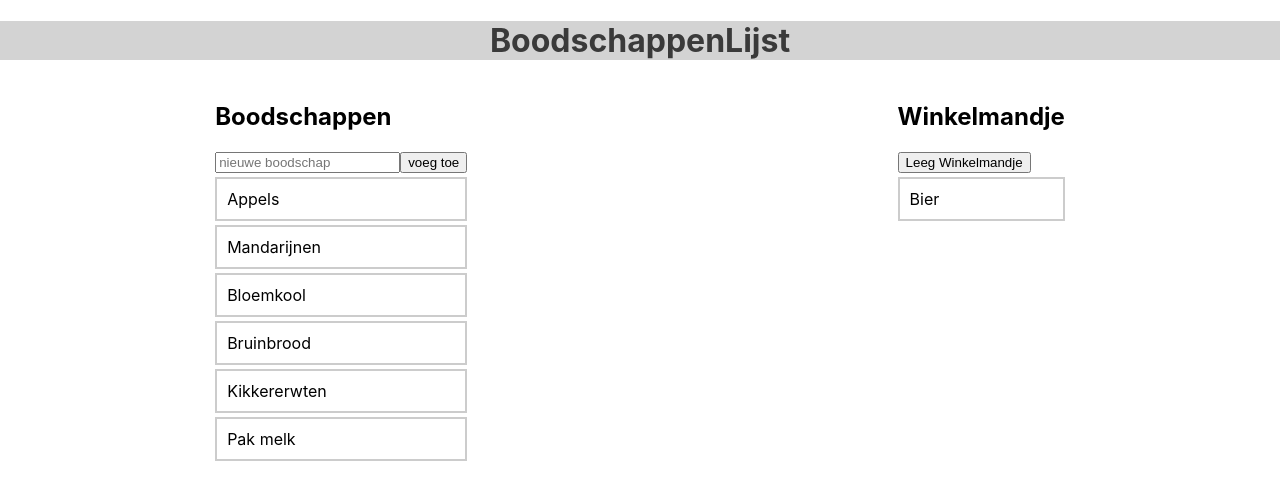
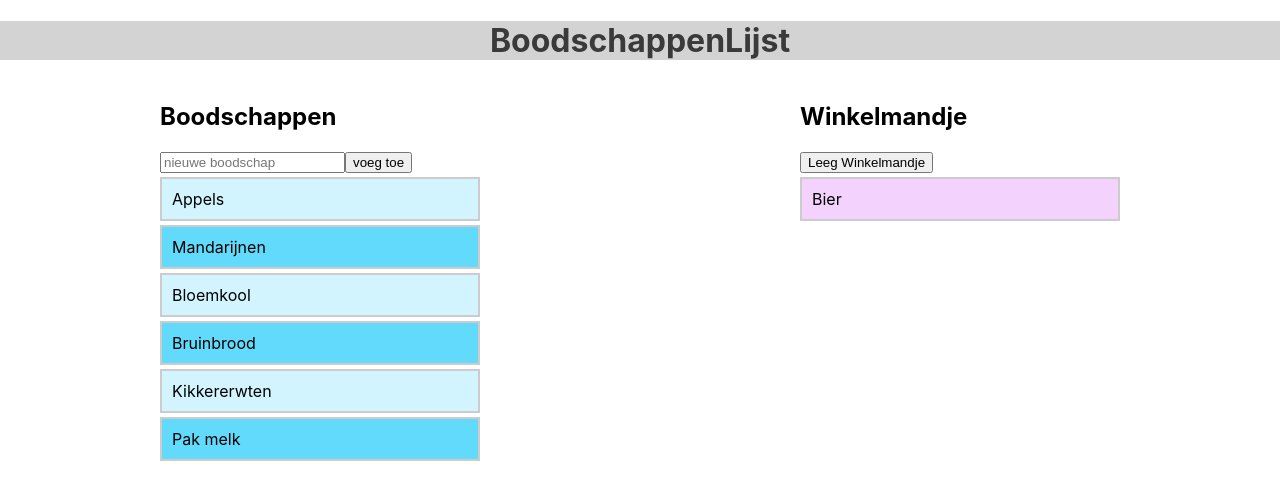
Before and after one commit to nederhoed70/opdrachten-week-5, a React (Create React App) app: page / in a window 1280 px wide. Shown: the top 500 px of the page. Built offline with nearby package versions, Linux system fonts and the light colour scheme.

Commit message:
added bg colors to li

```diff
--- a/src/App.css
+++ b/src/App.css
@@ -27,6 +27,9 @@
 .App-link {
 	color: #61dafb;
 }
+.listItems {
+	background-color: #61dafb;
+}
 
 @keyframes App-logo-spin {
 	from {
--- a/src/components/GroceryList.js
+++ b/src/components/GroceryList.js
@@ -3,9 +3,8 @@ import List from './List';
 import InputField from './InputField';
 
 function GroceryList(props) {
-	console.log('props in GroceryList', props.item);
 	return (
-		<div id='boodschappen-container'>
+		<div id='boodschappen-container' style={{ width: '25%' }}>
 			<h2>Boodschappen</h2>
 			<InputField
 				inputGrocery={props.inputGrocery}
--- a/src/components/ListItem.js
+++ b/src/components/ListItem.js
@@ -1,4 +1,4 @@
-import React, { Component } from 'react';
+import React, { Component, Children } from 'react';
 
 class ListItem extends Component {
 	constructor(props) {
@@ -7,6 +7,7 @@ class ListItem extends Component {
 	render() {
 		return this.props.item.map(item => (
 			<li
+				className='listItems'
 				key={item.id}
 				onClick={this.props.handleClick}
 				id={item.id}
--- a/src/components/ShoppingCart.js
+++ b/src/components/ShoppingCart.js
@@ -3,7 +3,7 @@ import List from './List';
 
 function ShoppingCart(props) {
 	return (
-		<div id='cart-container'>
+		<div id='cart-container' style={{ width: '25%' }}>
 			<h2>Winkelmandje</h2>
 			<button onClick={props.emptyCart}>Leeg Winkelmandje</button>
 			<List item={props.item} />
--- a/src/index.css
+++ b/src/index.css
@@ -23,3 +23,15 @@ code {
 	background-color: #000;
 	display: flex;
 }
+#boodschappen-container .listItems:nth-child(even) {
+	background-color: #61dafb;
+}
+#boodschappen-container .listItems:nth-child(odd) {
+	background-color: hsl(193, 95%, 91%);
+}
+#cart-container .listItems:nth-child(even) {
+	background-color: hsl(286, 96%, 71%);
+}
+#cart-container .listItems:nth-child(odd) {
+	background-color: hsl(286, 96%, 91%);
+}
```
Lines whose indentation alone changed are shown as unchanged.
